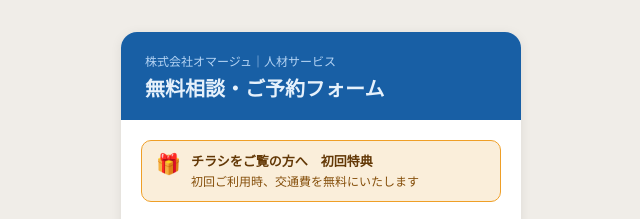
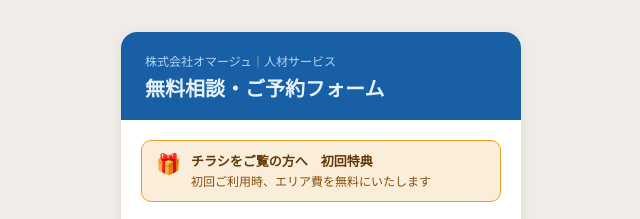
Before and after one commit to hommage-osc/contact-form-2, a plain HTML site: page qr.html in a window 1280 px wide. Shown: the top 219 px of the page, 319-959 px from the left. Drawn offline with Linux system fonts and the light colour scheme.

Commit message:
Update qr.html

```diff
--- a/qr.html
+++ b/qr.html
@@ -116,7 +116,7 @@
 <span class="banner-icon">🎁</span>
 <div>
 <p class="banner-title">チラシをご覧の方へ　初回特典</p>
-<p class="banner-text">初回ご利用時、交通費を無料にいたします</p>
+<p class="banner-text">初回ご利用時、エリア費を無料にいたします</p>
 </div>
 </div>
 
```
